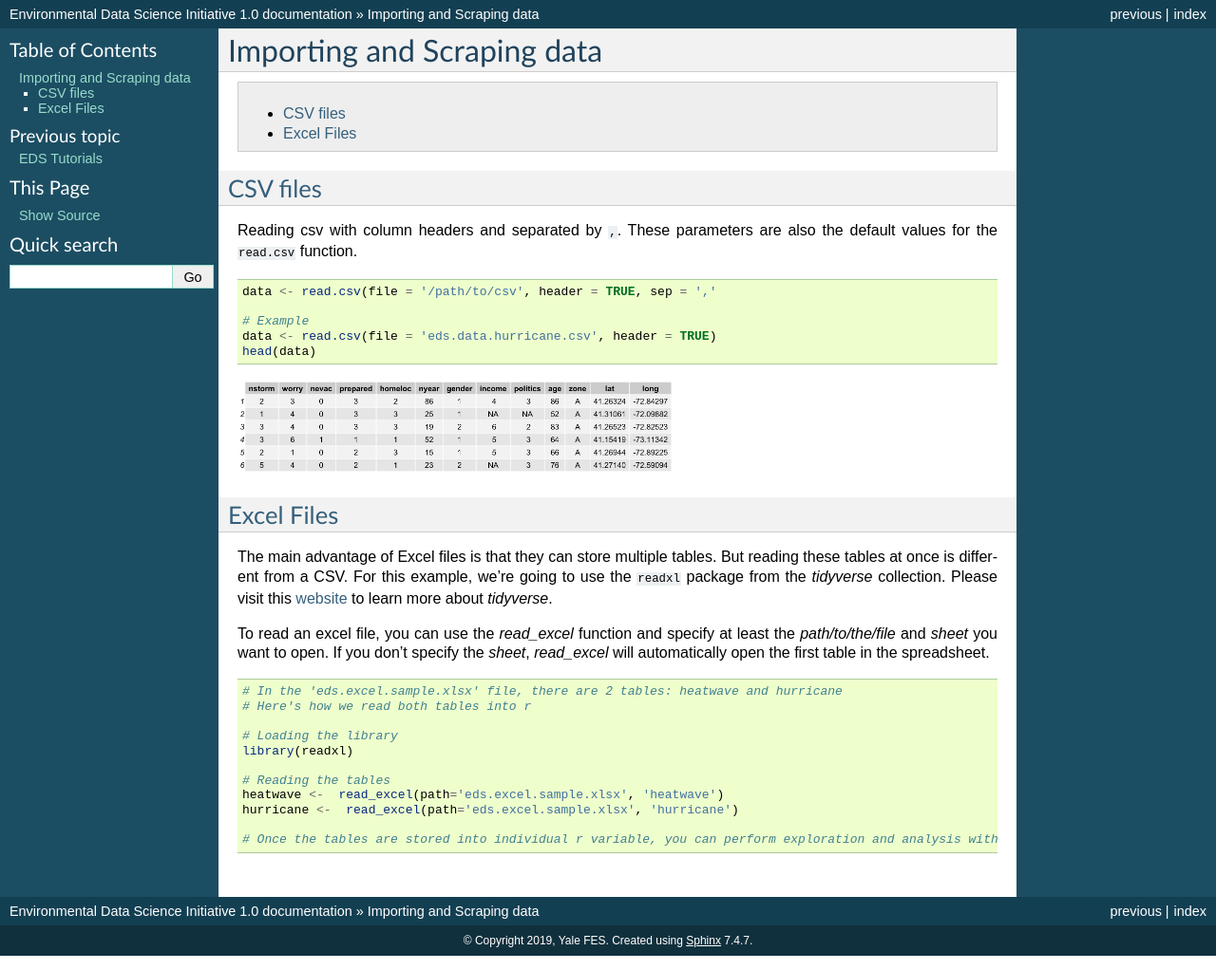
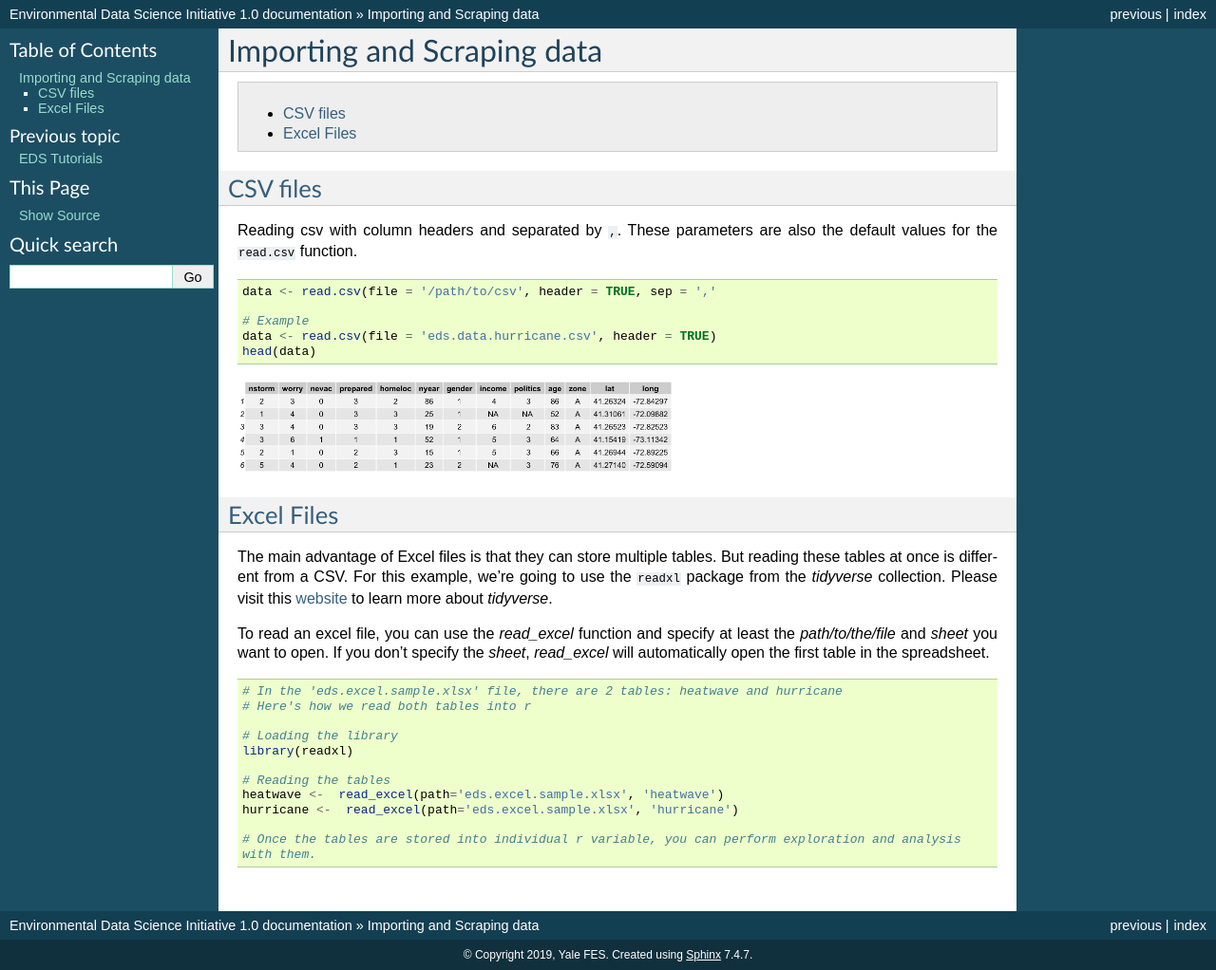
Before and after one commit to rajaoberison/edsy, a Sphinx documentation site: the page built from docs/importing_and_scraping_data.rst, in a window 1280 px wide. Shown: the whole page at 95% size. Built offline with Sphinx 7.4.7, drawn with Linux system fonts in a browser that asks for light colours.

Commit message:
Update conf.py

```diff
--- a/docs/conf.py
+++ b/docs/conf.py
@@ -128,6 +128,9 @@
 # relative to this directory. They are copied after the builtin static files,
 # so a file named "default.css" will overwrite the builtin "default.css".
 html_static_path = ['_static']
+html_css_files = [
+    'styles.css',
+]
 
 # Add any extra paths that contain custom files (such as robots.txt or
 # .htaccess) here, relative to this directory. These files are copied
```
